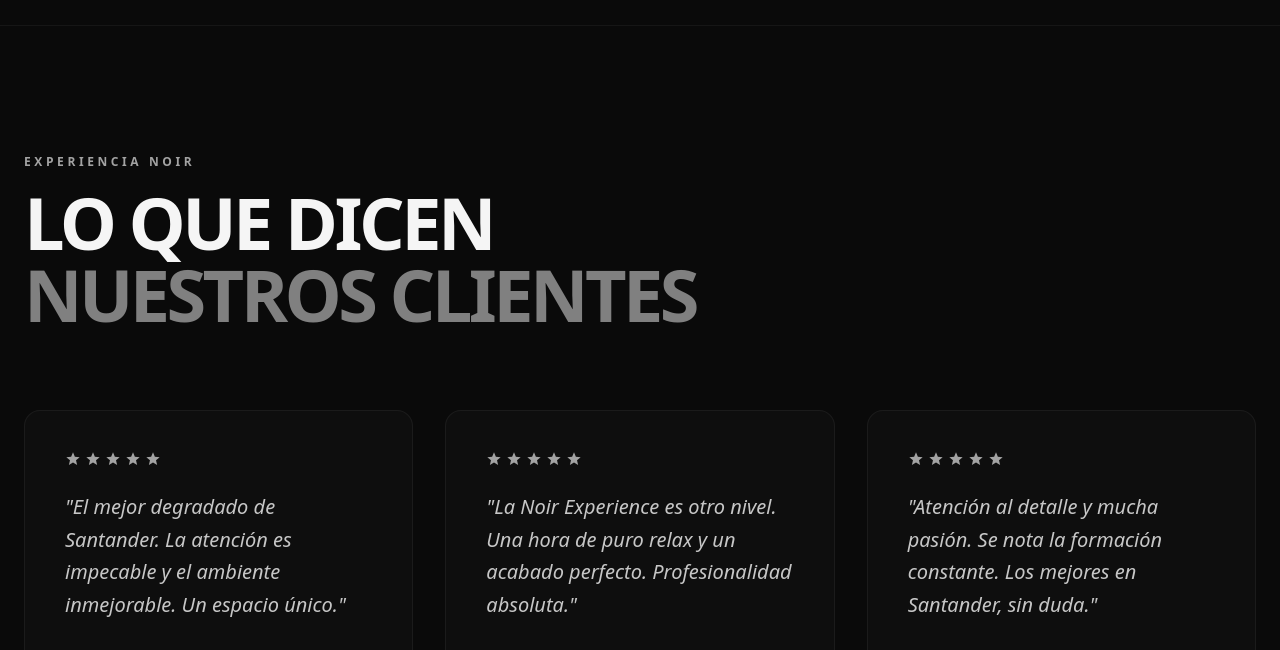
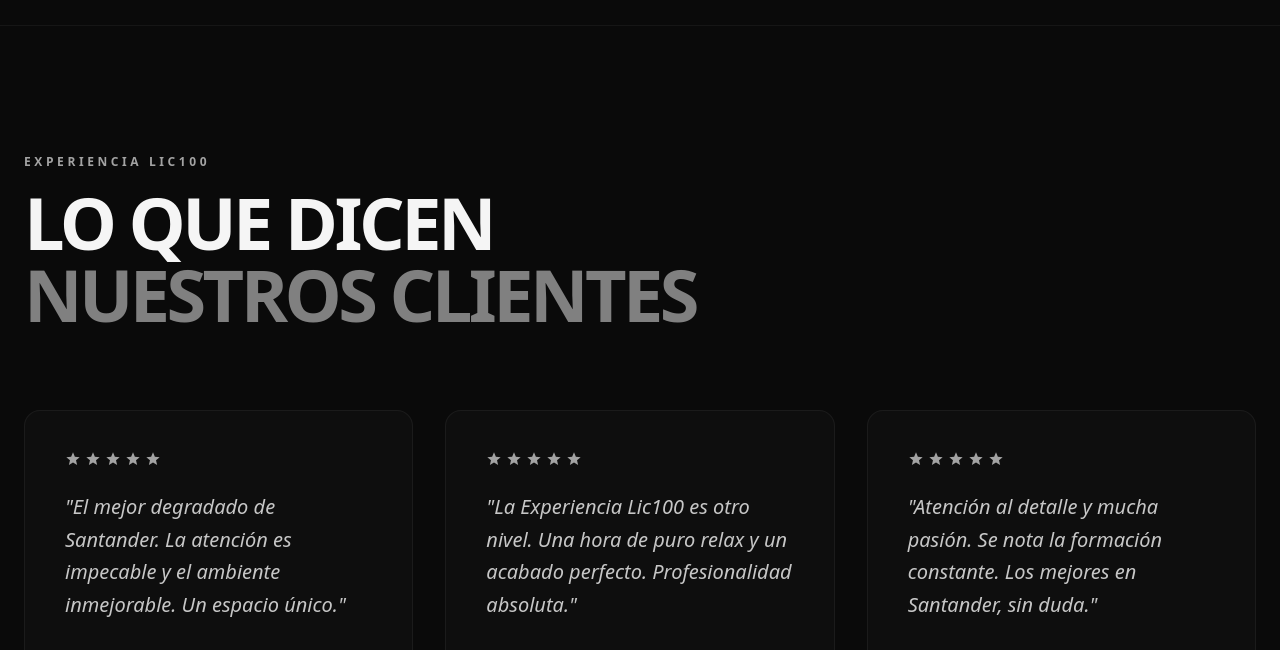
Before and after one commit to rubensp03/lic100, a website built with Vite: page index.html in a window 1280 px wide. Shown: the part 1757-2407 px from the top of the page. Built offline with nearby package versions, Linux system fonts and the light colour scheme; files whose address does not match are found by name.

Commit message:
fix: rename Experiencia Noir to Experiencia Lic100 for brand consistency

```diff
--- a/index.html
+++ b/index.html
@@ -105,7 +105,7 @@
     <!-- Reviews Section -->
     <section id="reviews" class="py-16 md:py-32 px-4 md:px-6 max-w-7xl mx-auto border-t border-white/5">
         <div class="mb-12 md:mb-20">
-            <span class="text-accent text-[10px] md:text-xs font-bold uppercase tracking-[0.3em] mb-2 md:mb-4 block">Experiencia Noir</span>
+            <span class="text-accent text-[10px] md:text-xs font-bold uppercase tracking-[0.3em] mb-2 md:mb-4 block">Experiencia Lic100</span>
             <h2 class="text-4xl md:text-7xl font-black tracking-tighter uppercase leading-none">Lo que dicen <br class="hidden md:block"> <span class="opacity-50">Nuestros Clientes</span></h2>
         </div>
         <div id="reviews-grid" class="grid grid-cols-1 md:grid-cols-3 gap-6 md:gap-8">
--- a/src/data/config.json
+++ b/src/data/config.json
@@ -43,7 +43,7 @@
     },
     {
       "author": "Javier Ruiz",
-      "text": "La Noir Experience es otro nivel. Una hora de puro relax y un acabado perfecto. Profesionalidad absoluta.",
+      "text": "La Experiencia Lic100 es otro nivel. Una hora de puro relax y un acabado perfecto. Profesionalidad absoluta.",
       "rating": 5,
       "date": "Hace 1 mes"
     },
--- a/stitch_assets/home_code.html
+++ b/stitch_assets/home_code.html
@@ -210,7 +210,7 @@
 <section class="bg-surface py-32 px-10 border-t border-white/5" id="reviews">
 <div class="mb-20 max-w-7xl mx-auto">
 <span class="font-['Manrope'] uppercase text-[10px] tracking-[0.4em] text-outline">Voces del Atelier</span>
-<h2 class="serif-hero text-5xl md:text-7xl font-bold text-white mt-4">Experiencia Noir</h2>
+<h2 class="serif-hero text-5xl md:text-7xl font-bold text-white mt-4">Experiencia Lic100</h2>
 </div>
 <div class="grid grid-cols-1 md:grid-cols-3 gap-8 max-w-7xl mx-auto">
 <!-- Review 1 -->
```
